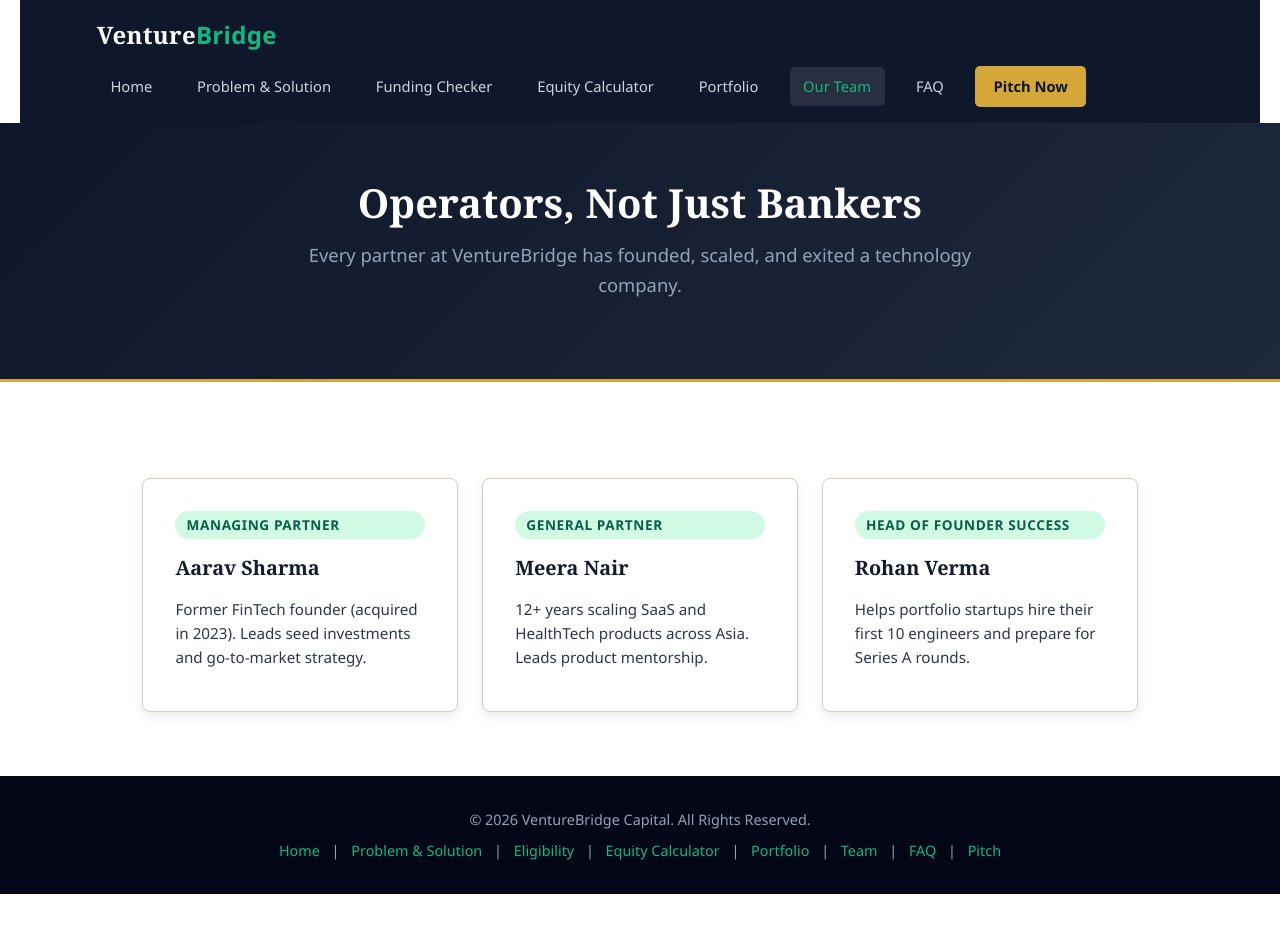
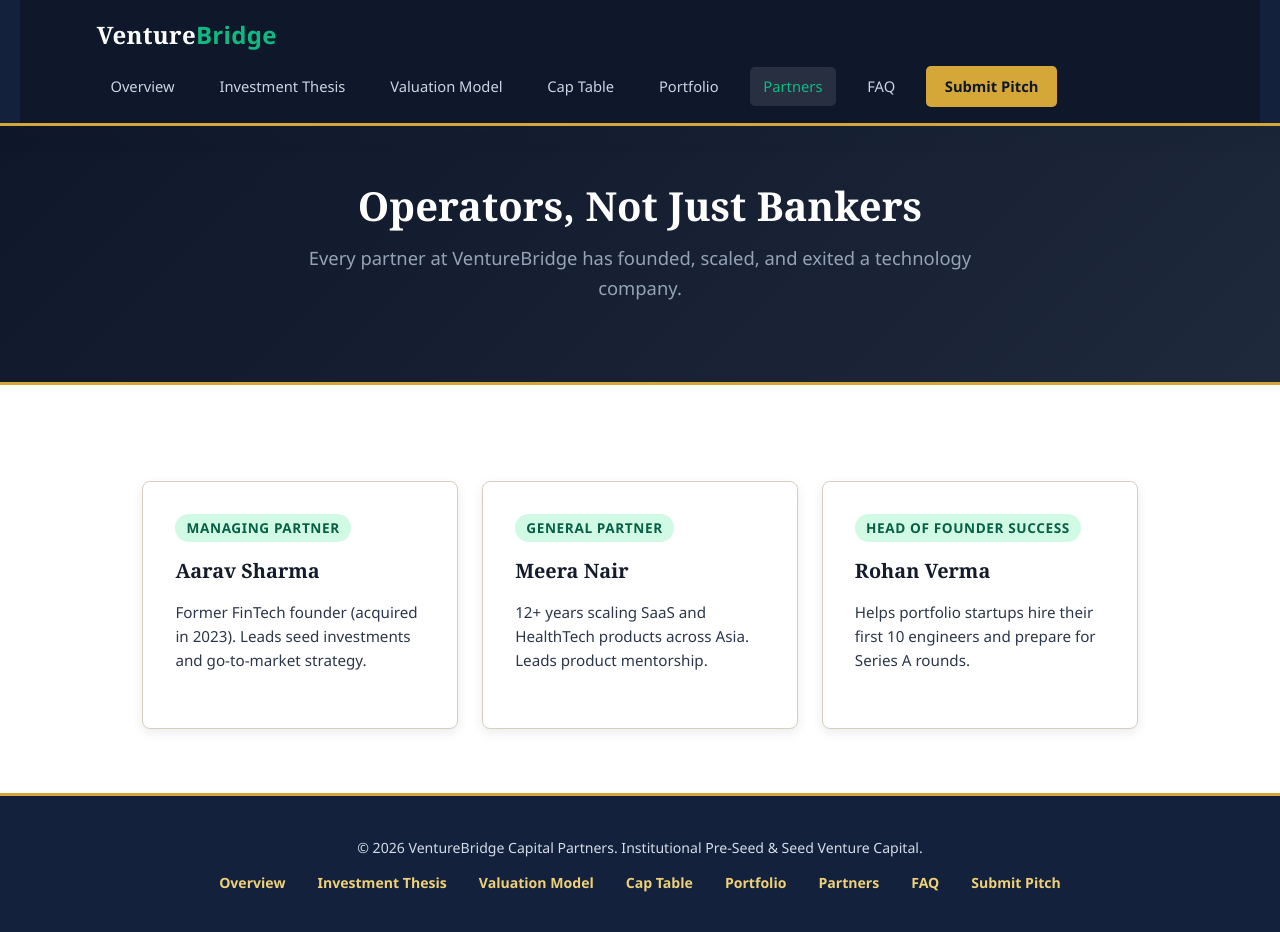
Before and after one commit to NARAYAN-RAI/VENTURE-BRIDGE, a plain HTML site: page team.html in a window 1280 px wide. Before the commit the page ends 894 px from the top, so only its background shows below. Drawn offline with Linux system fonts and the light colour scheme.

Commit message:
Updated team.html

```diff
--- a/team.html
+++ b/team.html
@@ -3,63 +3,71 @@
 <head>
     <meta charset="UTF-8">
     <meta name="viewport" content="width=device-width, initial-scale=1.0">
-    <title>VentureBridge | Our Team</title>
+    <title>VentureBridge | Partners</title>
     <link rel="stylesheet" href="style.css">
 </head>
 <body>
-    <header>
-        <nav class="navbar">
+    <header class="site-header">
+        <nav class="navbar" aria-label="Primary Navigation">
             <a href="index.html" class="logo">Venture<span>Bridge</span></a>
             <ul class="nav-links">
-                <li><a href="index.html">Home</a></li>
-                <li><a href="problem-solution.html">Problem & Solution</a></li>
-                <li><a href="checker.html">Funding Checker</a></li>
-                <li><a href="calculator.html">Equity Calculator</a></li>
+                <li><a href="index.html">Overview</a></li>
+                <li><a href="problem-solution.html">Investment Thesis</a></li>
+                <li><a href="checker.html">Valuation Model</a></li>
+                <li><a href="calculator.html">Cap Table</a></li>
                 <li><a href="portfolio.html">Portfolio</a></li>
-                <li><a href="team.html" class="active">Our Team</a></li>
+                <li><a href="team.html" class="active" aria-current="page">Partners</a></li>
                 <li><a href="faq.html">FAQ</a></li>
-                <li><a href="pitch.html" class="btn-nav">Pitch Now</a></li>
+                <li><a href="pitch.html" class="btn-nav">Submit Pitch</a></li>
             </ul>
         </nav>
     </header>
 
+    <main>
         <section class="page-header">
             <h1>Operators, Not Just Bankers</h1>
             <p>Every partner at VentureBridge has founded, scaled, and exited a technology company.</p>
         </section>
 
-    <section class="section">
+        <section class="section" aria-label="Managing Partners">
             <div class="grid-3">
-            <div class="card">
+                <article class="card">
+                    <div class="card-top">
                         <span class="tag">Managing Partner</span>
                         <h3>Aarav Sharma</h3>
-                <p>Former FinTech founder (acquired in 2023). Leads seed investments and go-to-market strategy.</p>
+                        <p>Former FinTech founder (acquired in <time datetime="2023">2023</time>). Leads seed investments and go-to-market strategy.</p>
                     </div>
-            <div class="card">
+                </article>
+                <article class="card">
+                    <div class="card-top">
                         <span class="tag">General Partner</span>
                         <h3>Meera Nair</h3>
                         <p>12+ years scaling SaaS and HealthTech products across Asia. Leads product mentorship.</p>
                     </div>
-            <div class="card">
+                </article>
+                <article class="card">
+                    <div class="card-top">
                         <span class="tag">Head of Founder Success</span>
                         <h3>Rohan Verma</h3>
                         <p>Helps portfolio startups hire their first 10 engineers and prepare for Series A rounds.</p>
                     </div>
+                </article>
             </div>
         </section>
+    </main>
 
-    <footer>
-        <p>&copy; 2026 VentureBridge Capital. All Rights Reserved.</p>
-        <p style="margin-top: 0.5rem;">
-            <a href="index.html">Home</a> |
-            <a href="problem-solution.html">Problem & Solution</a> |
-            <a href="checker.html">Eligibility</a> |
-            <a href="calculator.html">Equity Calculator</a> |
-            <a href="portfolio.html">Portfolio</a> |
-            <a href="team.html">Team</a> |
-            <a href="faq.html">FAQ</a> |
-            <a href="pitch.html">Pitch</a>
-        </p>
+    <footer class="site-footer">
+        <p>&copy; <time datetime="2026">2026</time> VentureBridge Capital Partners. Institutional Pre-Seed &amp; Seed Venture Capital.</p>
+        <nav class="footer-nav" aria-label="Footer Navigation">
+            <a href="index.html">Overview</a>
+            <a href="problem-solution.html">Investment Thesis</a>
+            <a href="checker.html">Valuation Model</a>
+            <a href="calculator.html">Cap Table</a>
+            <a href="portfolio.html">Portfolio</a>
+            <a href="team.html">Partners</a>
+            <a href="faq.html">FAQ</a>
+            <a href="pitch.html">Submit Pitch</a>
+        </nav>
     </footer>
     <script src="script.js"></script>
 </body>
```
Lines whose indentation alone changed are shown as unchanged.
